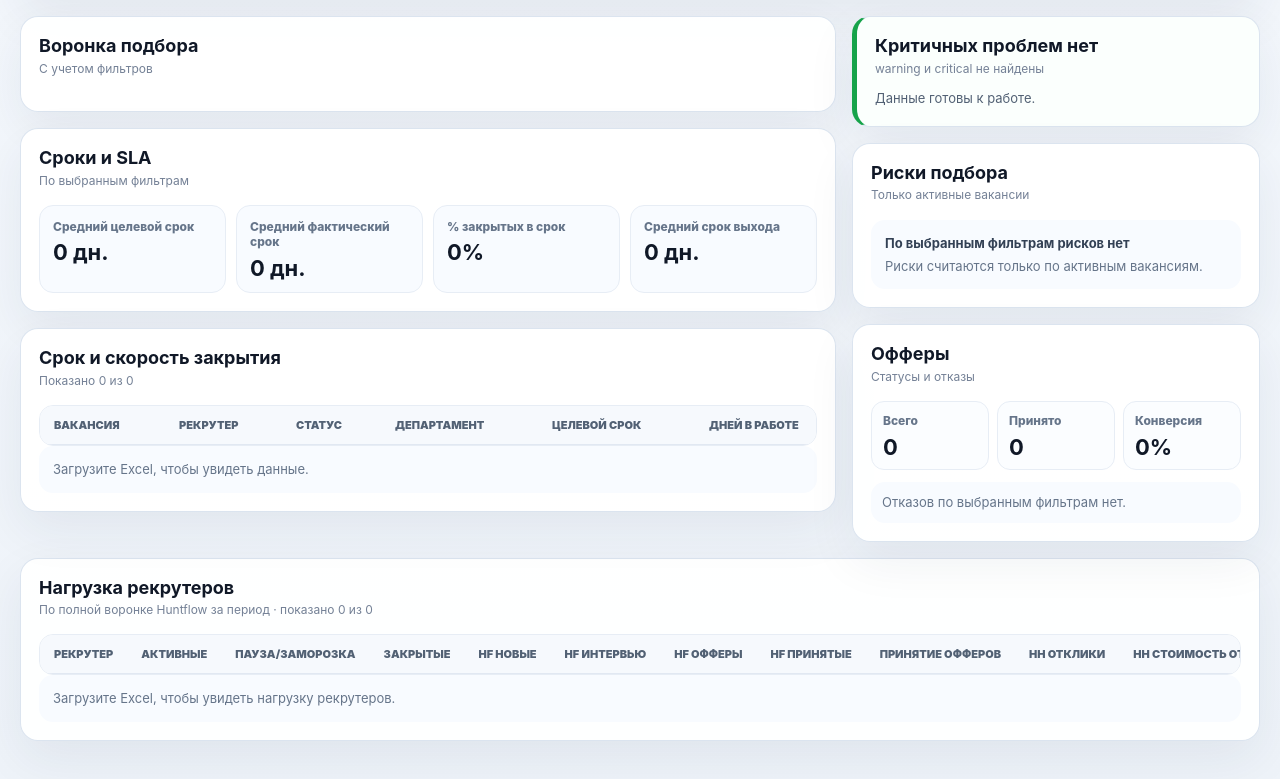
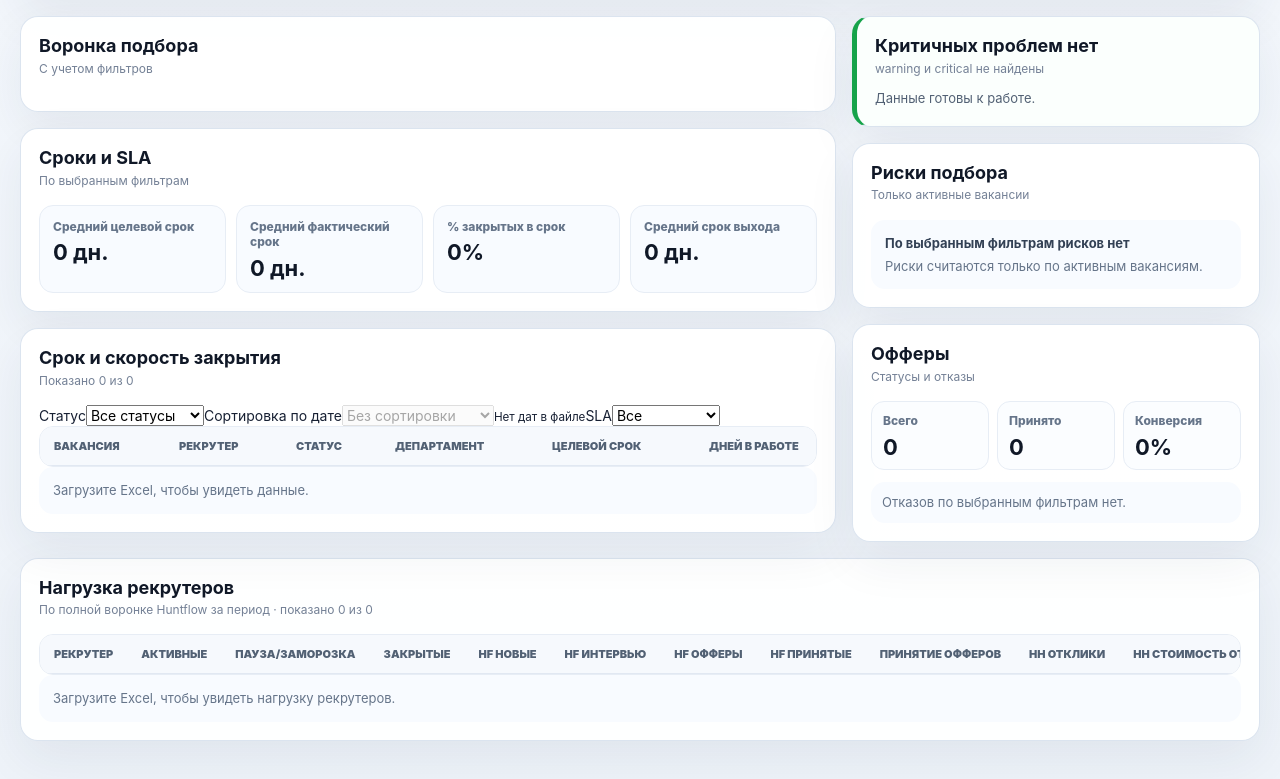
Before and after one commit to AN684-beep/hr-recruiting-analytics-dashboard, a React (Vite) app: page / in a window 1280 px wide. Shown: the part 816-1595 px from the top of the page. Built offline with nearby package versions, Linux system fonts and the light colour scheme.

Commit message:
Refine dashboard visuals and vacancy table controls

```diff
--- a/src/App.tsx
+++ b/src/App.tsx
@@ -21,6 +21,8 @@ const DEFAULT_DEPARTMENT = "Все департаменты";
 const DEFAULT_TEAM = "Все отделы";
 const DEFAULT_RECRUITER = "Все рекрутеры";
 const DEFAULT_STATUS = "Все статусы";
+const DEFAULT_TIMING_SORT = "Без сортировки";
+const DEFAULT_TIMING_SLA = "Все";
 const DEFAULT_FUNNEL_STAGES = ["Отклики", "Скрининг", "Интервью", "Финал", "Оффер", "Выход"];
 const SHOW_DIAGNOSTICS = false;
 const STATUS_FILTERS = [
@@ -31,6 +33,14 @@ const STATUS_FILTERS = [
   "Ждём выхода",
   "Закрыта"
 ];
+const TIMING_SORT_OPTIONS = [
+  DEFAULT_TIMING_SORT,
+  "Сначала новые",
+  "Сначала старые",
+  "Недавно закрытые",
+  "Давно закрытые"
+];
+const TIMING_SLA_OPTIONS = [DEFAULT_TIMING_SLA, "В срок", "Просрочено", "Нет данных"];
 
 type Vacancy = {
   id: number;
@@ -330,6 +340,24 @@ const statusMatchesFilter = (status: string, filter: string) => {
   }
 
   return statusLabel(status) === filter;
+};
+
+const acceptanceRateClassName = (accepted: number, total: number) => {
+  if (total === 0) {
+    return "empty";
+  }
+
+  const rate = (accepted / total) * 100;
+
+  if (rate >= 80) {
+    return "good";
+  }
+
+  if (rate >= 50) {
+    return "medium";
+  }
+
+  return "low";
 };
 
 const getRiskInfo = (row: ExcelRow, status: string) => {
@@ -727,6 +755,9 @@ function CurrentMvp({
   const [selectedTeam, setSelectedTeam] = useState(DEFAULT_TEAM);
   const [selectedRecruiter, setSelectedRecruiter] = useState(DEFAULT_RECRUITER);
   const [selectedStatus, setSelectedStatus] = useState(DEFAULT_STATUS);
+  const [timingStatusFilter, setTimingStatusFilter] = useState(DEFAULT_STATUS);
+  const [timingSort, setTimingSort] = useState(DEFAULT_TIMING_SORT);
+  const [timingSlaFilter, setTimingSlaFilter] = useState(DEFAULT_TIMING_SLA);
   const [riskIndex, setRiskIndex] = useState(0);
   const [showAllRecruiters, setShowAllRecruiters] = useState(false);
   const [showAllTimingRows, setShowAllTimingRows] = useState(false);
@@ -750,6 +781,9 @@ function CurrentMvp({
     setSelectedTeam(DEFAULT_TEAM);
     setSelectedRecruiter(DEFAULT_RECRUITER);
     setSelectedStatus(DEFAULT_STATUS);
+    setTimingStatusFilter(DEFAULT_STATUS);
+    setTimingSort(DEFAULT_TIMING_SORT);
+    setTimingSlaFilter(DEFAULT_TIMING_SLA);
     setRiskIndex(0);
     setShowAllRecruiters(false);
     setShowAllTimingRows(false);
@@ -813,13 +847,6 @@ function CurrentMvp({
     0
   );
 
-  console.log("offer KPI", {
-    selectedRecruiter,
-    recruiterFunnelRows,
-    recruiterFunnelOffers,
-    recruiterFunnelAcceptedOffers
-  });
-
   const showPreviousRisk = () => {
     if (riskyVacancies.length === 0) return;
     setRiskIndex((current) => (current === 0 ? riskyVacancies.length - 1 : current - 1));
@@ -978,6 +1005,7 @@ function CurrentMvp({
     );
     const hasTimingData = targetDays > 0 && actualDays > 0;
     const deviation = hasTimingData ? actualDays - targetDays : 0;
+    const timingStatus = hasTimingData ? (actualDays <= targetDays ? "В срок" : "Просрочено") : "Нет данных";
 
     return {
       id: vacancy.id,
@@ -990,11 +1018,38 @@ function CurrentMvp({
       targetDays,
       actualDays,
       deviation,
-      status: hasTimingData ? (actualDays <= targetDays ? "В срок" : "С опозданием") : "Нет данных"
+      status: timingStatus
     };
   });
 
-  const visibleTimingRows = showAllTimingRows ? timingRows : timingRows.slice(0, 10);
+  const timingRowsHaveDates = false;
+  const filteredTimingRows = timingRows
+    .filter((row) => statusMatchesFilter(row.vacancyStatus, timingStatusFilter))
+    .filter((row) => timingSlaFilter === DEFAULT_TIMING_SLA || row.status === timingSlaFilter);
+  const sortedTimingRows = [...filteredTimingRows].sort((first, second) => {
+    if (timingSort === DEFAULT_TIMING_SORT) {
+      return 0;
+    }
+
+    if (timingSort === "Сначала новые") {
+      return second.id - first.id;
+    }
+
+    if (timingSort === "Сначала старые") {
+      return first.id - second.id;
+    }
+
+    if (timingSort === "Недавно закрытые") {
+      return Number(second.vacancyStatus === "closed") - Number(first.vacancyStatus === "closed") || second.id - first.id;
+    }
+
+    if (timingSort === "Давно закрытые") {
+      return Number(second.vacancyStatus === "closed") - Number(first.vacancyStatus === "closed") || first.id - second.id;
+    }
+
+    return 0;
+  });
+  const visibleTimingRows = showAllTimingRows ? sortedTimingRows : sortedTimingRows.slice(0, 5);
 
   const recruiterWorkload = recruiterWorkloadRows
     .filter(
@@ -1215,8 +1270,57 @@ function CurrentMvp({
             <div className="section-heading">
               <div>
                 <h2>Срок и скорость закрытия</h2>
-                <span>{showAllTimingRows ? `Показаны все: ${timingRows.length}` : `Показано ${visibleTimingRows.length} из ${timingRows.length}`}</span>
+                <span>{`Показано ${visibleTimingRows.length} из ${sortedTimingRows.length}`}</span>
               </div>
+            </div>
+
+            <div className="table-toolbar">
+              <label>
+                <span>Статус</span>
+                <select
+                  value={timingStatusFilter}
+                  onChange={(event) => {
+                    setTimingStatusFilter(event.target.value);
+                    setShowAllTimingRows(false);
+                  }}
+                >
+                  {STATUS_FILTERS.map((status) => (
+                    <option key={status}>{status}</option>
+                  ))}
+                </select>
+              </label>
+
+              <label>
+                <span>Сортировка по дате</span>
+                <select
+                  value={timingSort}
+                  disabled={!timingRowsHaveDates}
+                  onChange={(event) => {
+                    setTimingSort(event.target.value);
+                    setShowAllTimingRows(false);
+                  }}
+                >
+                  {TIMING_SORT_OPTIONS.map((option) => (
+                    <option key={option}>{option}</option>
+                  ))}
+                </select>
+                {!timingRowsHaveDates && <small>Нет дат в файле</small>}
+              </label>
+
+              <label>
+                <span>SLA</span>
+                <select
+                  value={timingSlaFilter}
+                  onChange={(event) => {
+                    setTimingSlaFilter(event.target.value);
+                    setShowAllTimingRows(false);
+                  }}
+                >
+                  {TIMING_SLA_OPTIONS.map((option) => (
+                    <option key={option}>{option}</option>
+                  ))}
+                </select>
+              </label>
             </div>
 
             <div className="table-wrap compact-table-wrap">
@@ -1246,7 +1350,7 @@ function CurrentMvp({
                       <td>{row.targetDays > 0 ? `${row.targetDays} дн.` : "Нет данных"}</td>
                       <td>{row.actualDays > 0 ? `${row.actualDays} дн.` : "Нет данных"}</td>
                       <td>
-                        <span className={`timing-status ${row.status === "В срок" ? "on-time" : row.status === "С опозданием" ? "late" : "unknown"}`}>
+                        <span className={`timing-status ${row.status === "В срок" ? "on-time" : row.status === "Просрочено" ? "late" : "unknown"}`}>
                           {row.status}
                         </span>
                       </td>
@@ -1257,8 +1361,11 @@ function CurrentMvp({
             </div>
 
             {timingRows.length === 0 && <p className="empty-state">Загрузите Excel, чтобы увидеть данные.</p>}
-
-            {timingRows.length > 10 && (
+            {timingRows.length > 0 && sortedTimingRows.length === 0 && (
+              <p className="empty-state">По выбранным параметрам вакансий нет.</p>
+            )}
+
+            {sortedTimingRows.length > 5 && (
               <div className="table-actions">
                 <button type="button" className="secondary-button" onClick={() => setShowAllTimingRows((value) => !value)}>
                   {showAllTimingRows ? "Скрыть" : "Показать еще"}
@@ -1447,7 +1554,15 @@ function CurrentMvp({
             </thead>
             <tbody>
               {displayedRecruiterWorkload.map((recruiter) => (
-                <tr key={recruiter.name}>
+                <tr
+                  className={
+                    selectedRecruiter !== DEFAULT_RECRUITER &&
+                    (recruiter.name === selectedRecruiter || recruiter.canonical === selectedRecruiter)
+                      ? "selected-row"
+                      : ""
+                  }
+                  key={recruiter.name}
+                >
                   <td className="primary-cell">{recruiter.name}</td>
                   <td>{recruiter.activeVacancies}</td>
                   <td>{recruiter.pausedVacancies} / {recruiter.frozenVacancies}</td>
@@ -1456,7 +1571,11 @@ function CurrentMvp({
                   <td>{recruiter.hfHiringManagerInterview}</td>
                   <td>{recruiter.hfJobOffer}</td>
                   <td>{recruiter.hfOfferAccepted}</td>
-                  <td>{recruiter.hfJobOffer > 0 ? percentOneDecimal(recruiter.hfOfferAccepted, recruiter.hfJobOffer) : "—"}</td>
+                  <td>
+                    <span className={`acceptance-badge ${acceptanceRateClassName(recruiter.hfOfferAccepted, recruiter.hfJobOffer)}`}>
+                      {recruiter.hfJobOffer > 0 ? percentOneDecimal(recruiter.hfOfferAccepted, recruiter.hfJobOffer) : "—"}
+                    </span>
+                  </td>
                   <td>{recruiter.hhResponses}</td>
                   <td>{recruiter.hhResponseCost > 0 ? `${formatNumber(recruiter.hhResponseCost)} ₽` : "0 ₽"}</td>
                 </tr>
```
